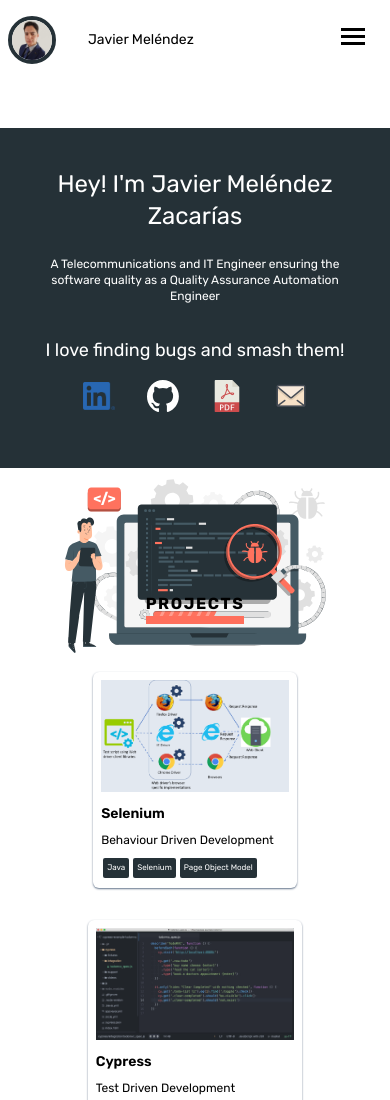
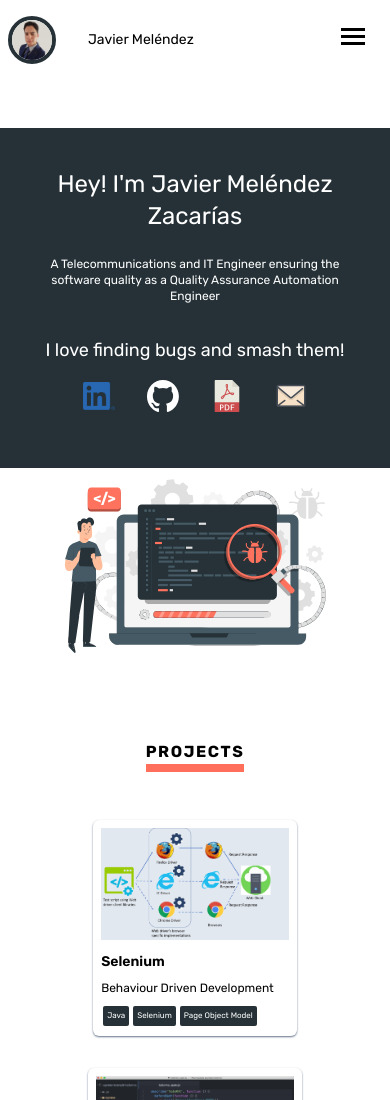
Before and after one commit to Krarid/Portfolio, a website: page index.html in a window 390 px wide. Shown: the top 1100 px of the page. Drawn offline with Linux system fonts and the light colour scheme; files whose address does not match are found by name.

Commit message:
Update mobile responsive

```diff
--- a/index.html
+++ b/index.html
@@ -62,7 +62,7 @@
     <!-- Hero Section -->
     <section class="container mx-auto">
         <!-- Flex container -->
-        <div class="flex md:flex-row flex-col text-center my-12 max-h-96">
+        <div class="flex md:flex-row flex-col text-center my-12">
             <!-- Biography -->
             <div class="bg-hero"></div>
             <div class="flex flex-col md:w-1/2 justify-center items-center p-10 text-white z-10 md:bg-transparent bg-grayish">
```
